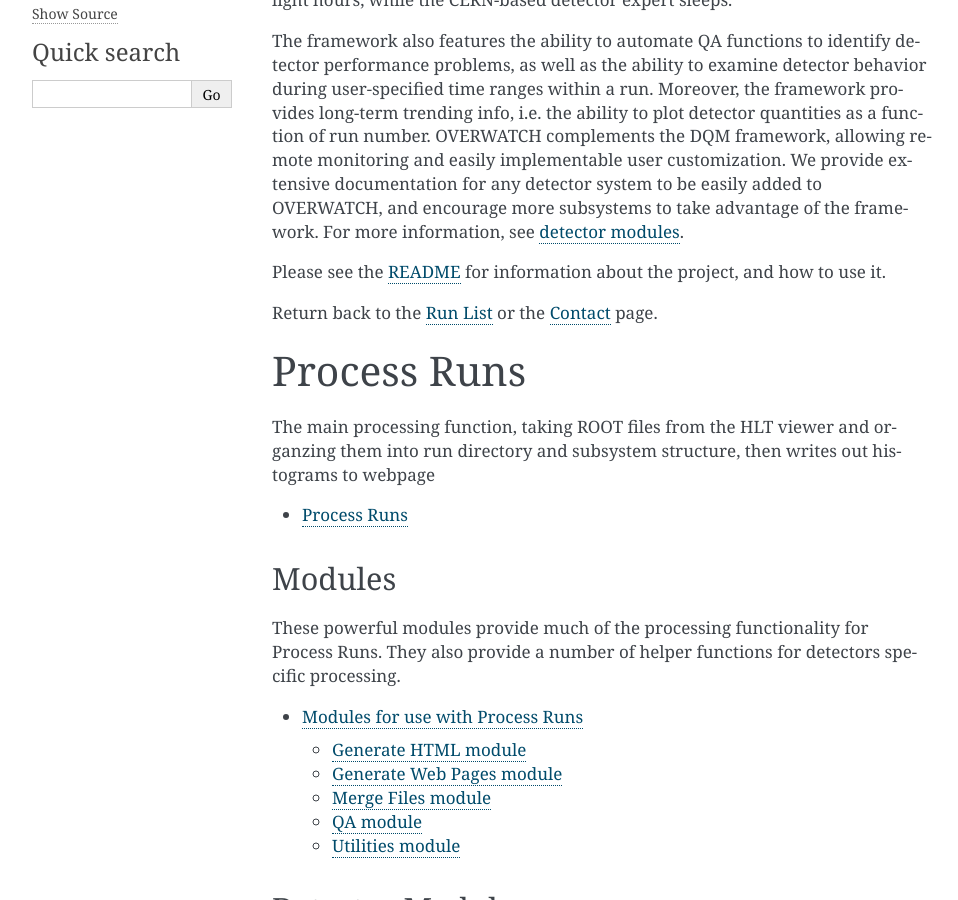
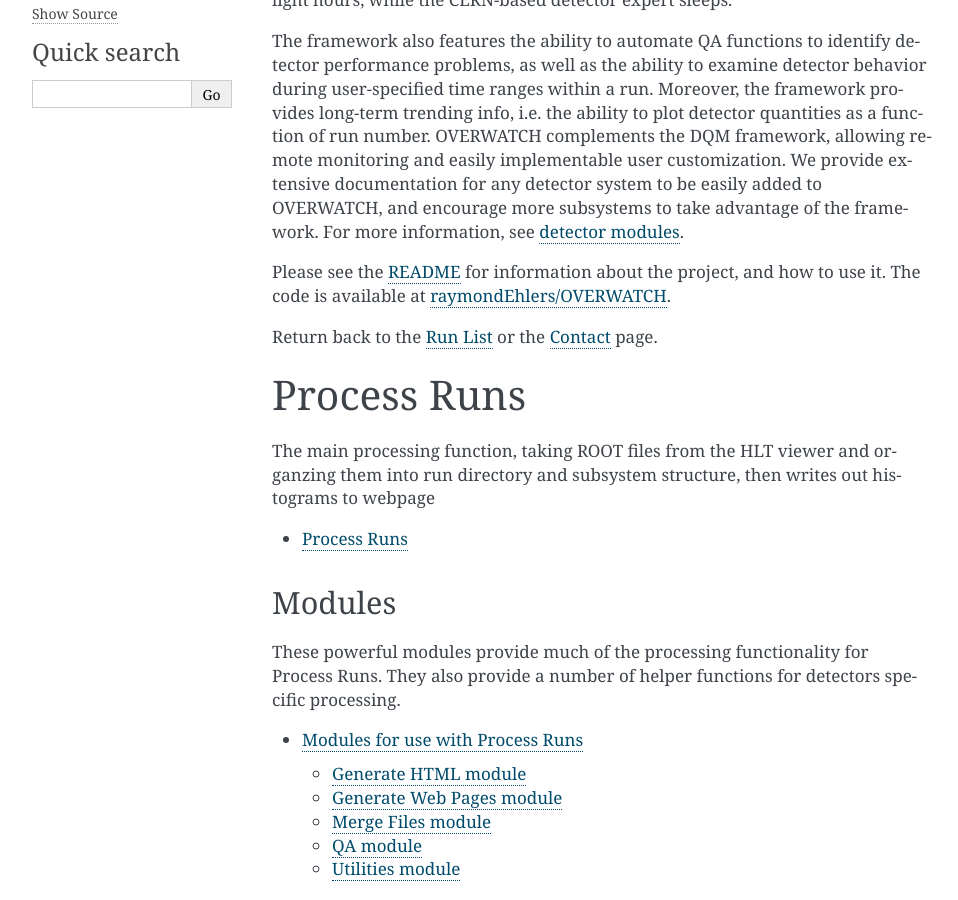
Before and after one commit to raymondEhlers/OVERWATCH, a Sphinx documentation site: the page built from doc/source/index.rst, in a window 1280 px wide and 900 px high, scrolled down 378 px. Shown: the whole window, without its empty margins (148-1106 px from the left). Built offline with Sphinx 7.4.7, drawn with Linux system fonts in a browser that asks for light colours.

Commit message:
Small addition to the docs

```diff
--- a/README.html
+++ b/README.html
@@ -48,7 +48,7 @@ code > span.in { color: #60a0b0; font-weight: bold; font-style: italic; } /* Inf
 <body>
 <h1 id="alice-overwatch">ALICE OVERWATCH</h1>
 <p><strong>OVERWATCH</strong>: <strong>O</strong>nline <strong>V</strong>isualization of <strong>E</strong>merging t<strong>R</strong>ends and <strong>W</strong>eb <strong>A</strong>ccessible de<strong>T</strong>ector <strong>C</strong>onditions using the <strong>H</strong>LT.</p>
-<p>Welcome to OVERWATCH, an online monitoring framework utilizing detector histograms provided by the HLT. The OVERWATCH framework processes these histograms and displays them minute-by-minute on this website; this allows for real-time monitoring of detector performance, effortlessly available to any ALICE member at any location. For example, a collaborator in the US can monitor the EMCal trigger patch ADC spectrum for noisy TRUs in the comfort of daylight hours, while the CERN-based detector expert sleeps.</p>
+<p>Welcome to OVERWATCH, an online monitoring framework utilizing detector histograms provided by the HLT. The OVERWATCH framework processes these histograms and displays them minute-by-minute on this website; this allows for real-time monitoring of detector performance, effortlessly available to any ALICE member at any location. For example, a collaborator in the US can monitor the EMCal trigger patch ADC spectrum for noisy readout units in the comfort of daylight hours, while the CERN-based detector expert sleeps.</p>
 <p>The framework also features the ability to automate QA functions to identify detector performance problems, as well as the ability to examine detector behavior during user-specified time ranges within a run. Moreover, the framework provides long-term trending info, i.e. the ability to plot detector quantities as a function of run number. OVERWATCH complements the DQM framework, allowing remote monitoring and easily implementable user customization. We provide extensive documentation for any detector system to be easily added to OVERWATCH, and encourage more subsystems to take advantage of the framework. For more information, <a href="#adding-a-detector">see below</a>.</p>
 <p>If you accessed this page via the <em>Web App</em> and want to return back, either use the back button or <a href="javascript:history.back()">click here</a>.</p>
 <h2 id="introduction">Introduction</h2>
--- a/doc/source/index.rst
+++ b/doc/source/index.rst
@@ -12,9 +12,10 @@ Welcome to OVERWATCH, an online monitoring framework utilizing detector histogra
 
 The framework also features the ability to automate QA functions to identify detector performance problems, as well as the ability to examine detector behavior during user-specified time ranges within a run. Moreover, the framework provides long-term trending info, i.e. the ability to plot detector quantities as a function of run number. OVERWATCH complements the DQM framework, allowing remote monitoring and easily implementable user customization. We provide extensive documentation for any detector system to be easily added to OVERWATCH, and encourage more subsystems to take advantage of the framework. For more information, see `detector modules`_.
 
-Please see the README_ for information about the project, and how to use it.
+Please see the README_ for information about the project, and how to use it. The code is available at `raymondEhlers/OVERWATCH`_.
 
 .. _README: README.html
+.. _raymondEhlers/OVERWATCH: https://github.com/raymondEhlers/OVERWATCH
 
 .. include:: linksBackToApp.rst
 
```
